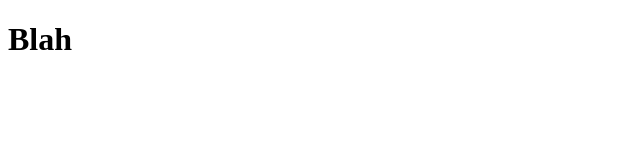
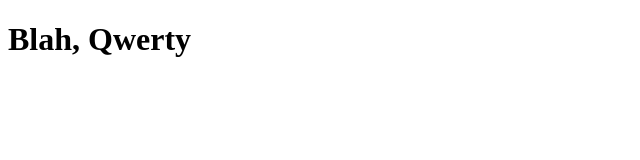
Before and after one commit to kdowd/testing, a plain HTML site: page index.html in a window 1280 px wide. Shown: the whole page, without its empty margins (0-640 px from the left). Drawn offline with Linux system fonts and the light colour scheme.

Commit message:
blah to qwerty

```diff
--- a/index.html
+++ b/index.html
@@ -8,7 +8,7 @@
 </head>
 
 <body>
-    <h1>Blah</h1>
+    <h1>Blah, Qwerty</h1>
 </body>
 
 </html>
```
